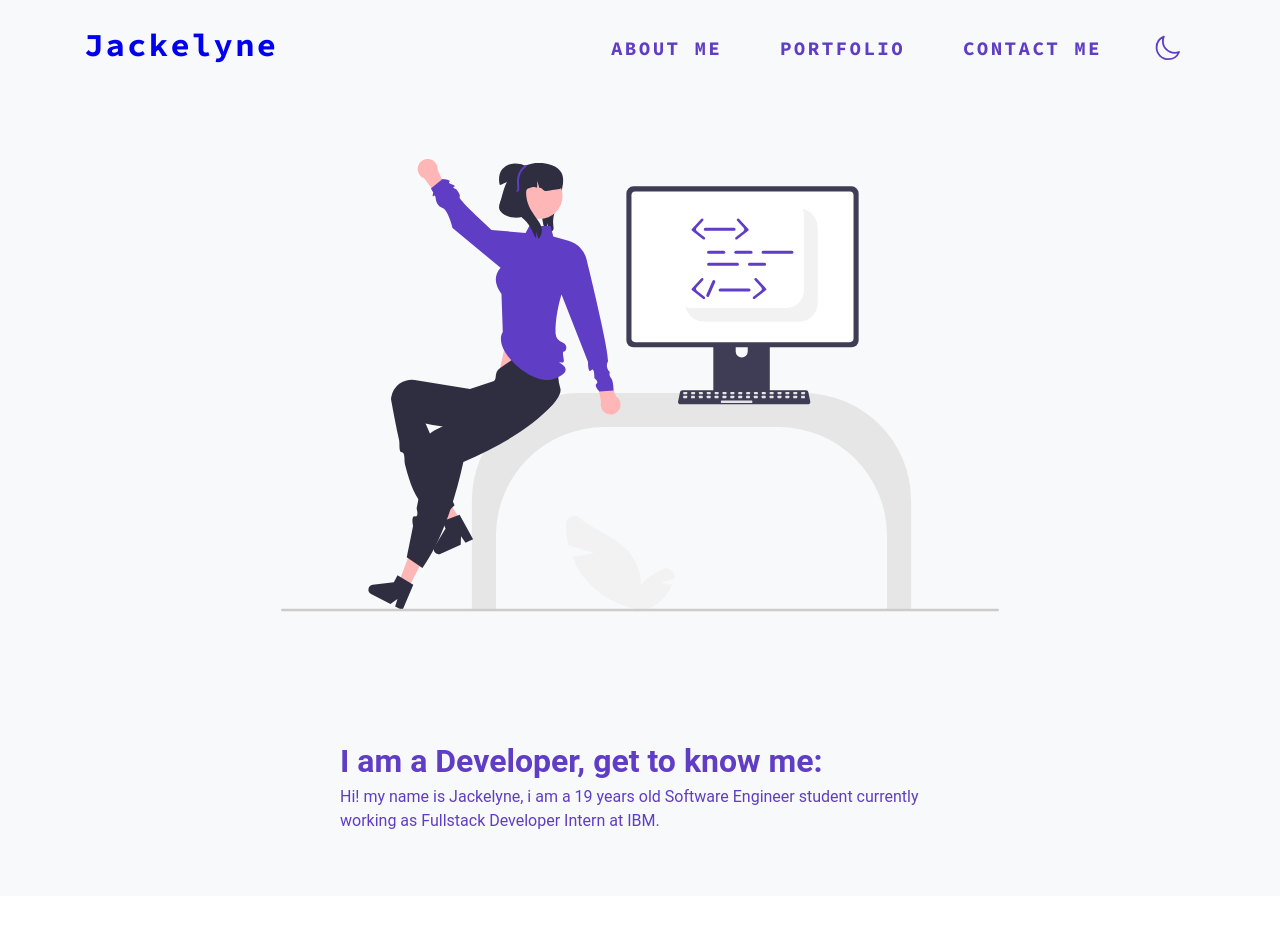
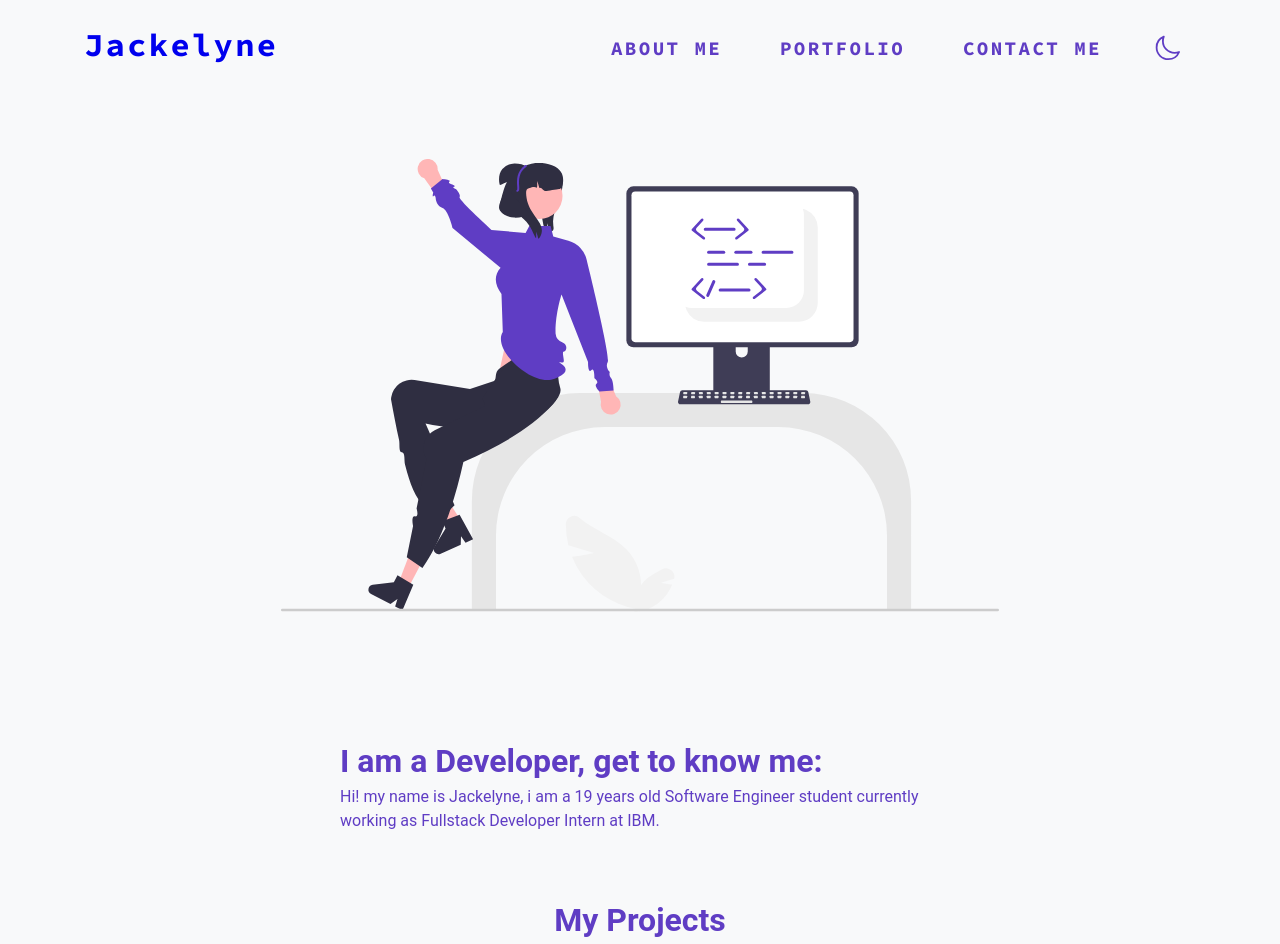
Before and after one commit to jaqnunes/portfolio, a Vue app: page / in a window 1280 px wide. Before the commit the page ends 896 px from the top, so only its background shows below. Built offline with nearby package versions, Linux system fonts and the light colour scheme.

Commit message:
feat: move small components and start portfolio

```diff
--- a/src/App.vue
+++ b/src/App.vue
@@ -3,6 +3,7 @@
     <NavBar />
     <v-container fluid>
       <AboutMeSection />
+      <PortfolioSection />
     </v-container>
   </v-app>
 </template>
@@ -12,11 +13,13 @@ import { mapStores } from "pinia";
 import useThemeStore from "./stores/ThemeStore";
 import NavBar from "./components/NavBar.vue";
 import AboutMeSection from "./components/AboutMe.vue";
+import PortfolioSection from "./components/PortfolioSection.vue";
 
 export default {
   components: {
     NavBar,
     AboutMeSection,
+    PortfolioSection,
   },
   computed: {
     ...mapStores(useThemeStore),
--- a/src/components/NavBar.vue
+++ b/src/components/NavBar.vue
@@ -16,7 +16,7 @@
 </template>
 
 <script>
-import NavBarIcons from "./NavBarIcons.vue";
+import NavBarIcons from "./minor-components/NavBarIcons.vue";
 
 export default {
   name: "NavBar",
--- /dev/null
+++ b/src/components/PortfolioSection.vue
@@ -0,0 +1,16 @@
+<template>
+  <h1 class="title">My Projects</h1>
+</template>
+
+<script>
+export default {
+  name: "PortfolioSection",
+};
+</script>
+
+<style scoped>
+.title {
+  display: flex;
+  justify-content: center;
+}
+</style>
--- a/src/components/NavBarIcons.vue
+++ b/src/components/minor-components/NavBarIcons.vue
@@ -29,7 +29,7 @@
 
 <script>
 import { mapStores } from "pinia";
-import useThemeStore from "../stores/ThemeStore";
+import useThemeStore from "../../stores/ThemeStore.js";
 
 export default {
   name: "NavBarIcons",
```
Also changed, not shown: src/components/minor-components/ProjectCard.vue (added).
